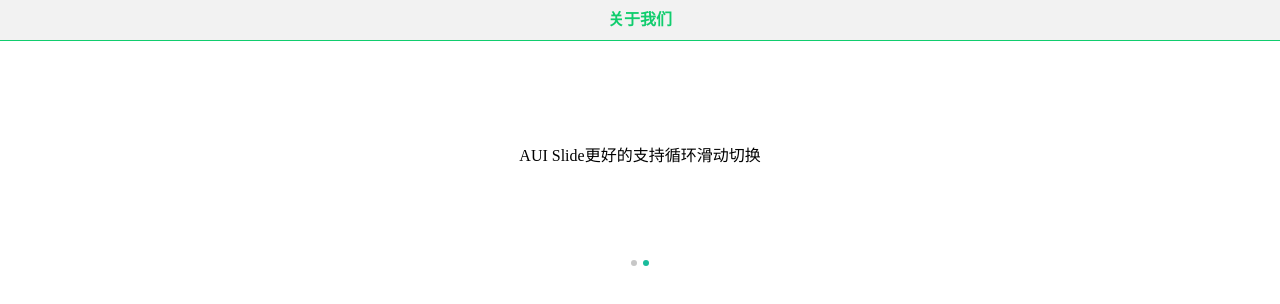
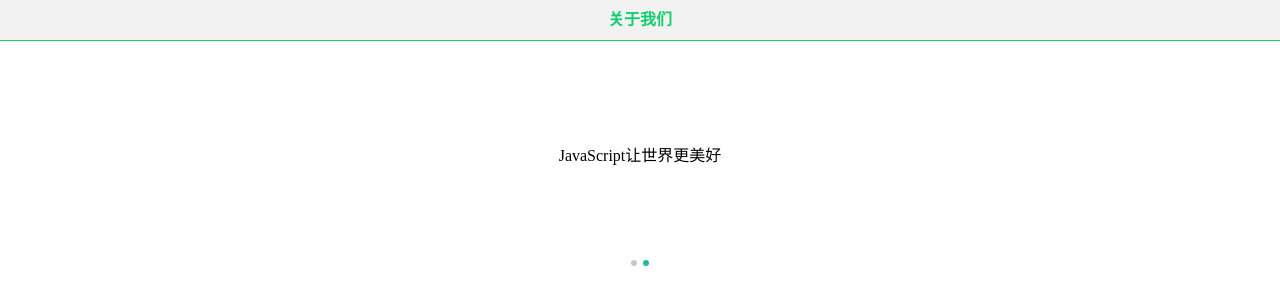
Before and after one commit to atange/atange.github.io, a plain HTML site: page html/aboutme.html in a window 1280 px wide. Drawn offline with Linux system fonts and the light colour scheme.

Commit message:
Update aboutme.html

```diff
--- a/html/aboutme.html
+++ b/html/aboutme.html
@@ -218,12 +218,12 @@ html,body,header,section,footer,div,ul,ol,li,img,a,span,em,del,legend,center,str
 		<div class="aui-slide-wrap" >
 			<div class="aui-slide-node aui-slide-node-middle aui-slide-node-center">
 				<div class="aui-content aui-padded-15">
-					<span class="aui-text-danger">AUI Slide</span>会让你更方便让你布局轮播效果
+					<span class="aui-text-danger">搜农</span>让一切更简单
 				</div>
 			</div>
 			<div class="aui-slide-node aui-slide-node-middle aui-slide-node-center">
 				<div class="aui-content aui-padded-15">
-					<span class="aui-text-success">AUI Slide</span>更好的支持循环滑动切换
+					<span class="aui-text-success">JavaScript</span>让世界更美好
 				</div>
 			</div>
 		</div>
```
